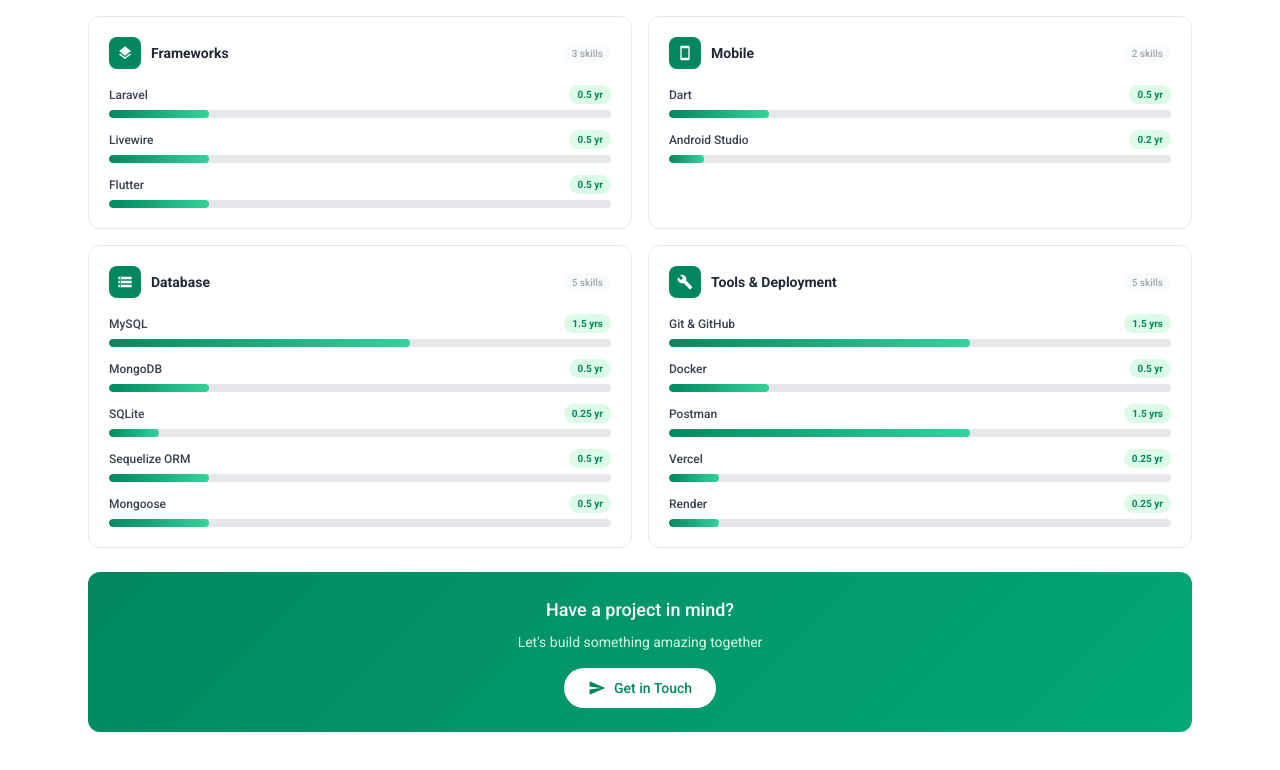
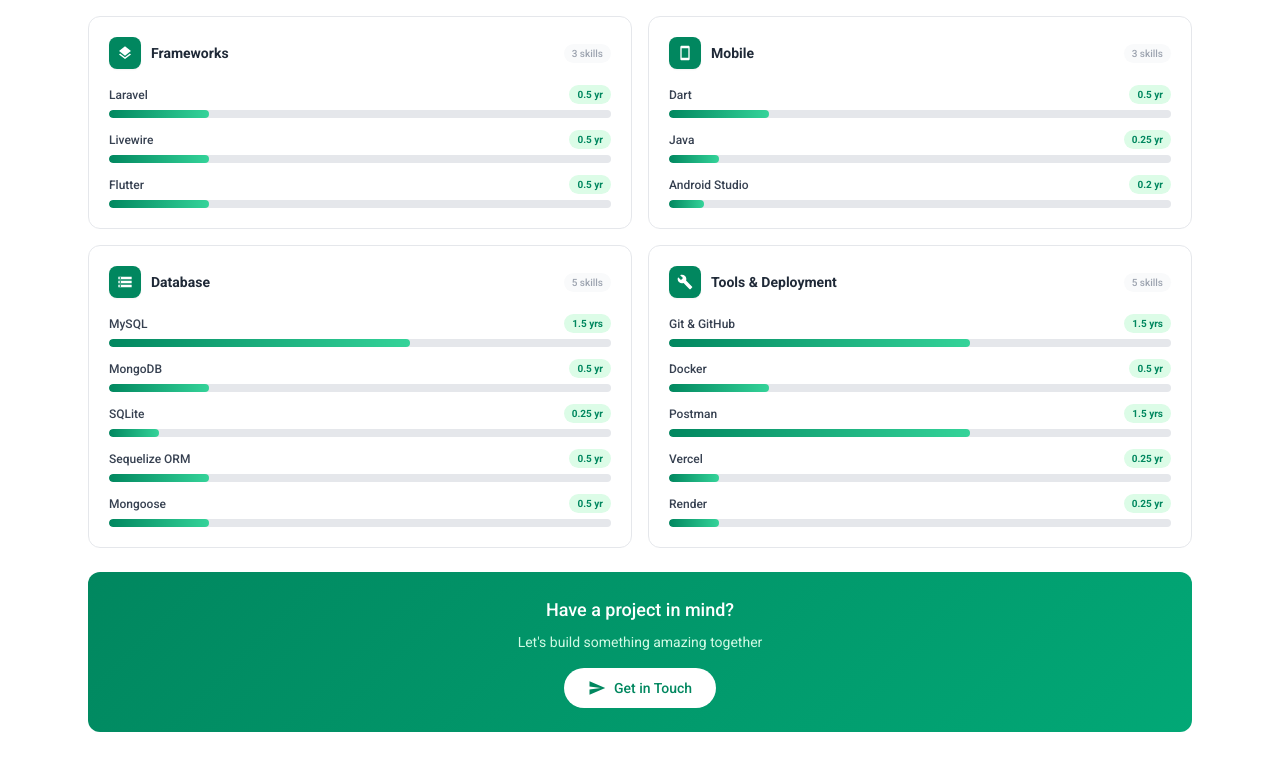
Before and after one commit to Madrigal-Carl/Portfolio, a React (Vite) app: page / in a window 1280 px wide. Shown: the part 1351-2121 px from the top of the page. Built offline with nearby package versions, Linux system fonts and the light colour scheme; a web font is replaced by a local one.

Commit message:
update skills

```diff
--- a/src/constants/skills.js
+++ b/src/constants/skills.js
@@ -46,6 +46,7 @@
     icon: MdSmartphone,
     skills: [
       { name: "Dart", months: 6, label: "0.5 yr" },
+      { name: "Java", months: 3, label: "0.25 yr" },
       { name: "Android Studio", months: 2, label: "0.2 yr" },
     ],
   },
```
